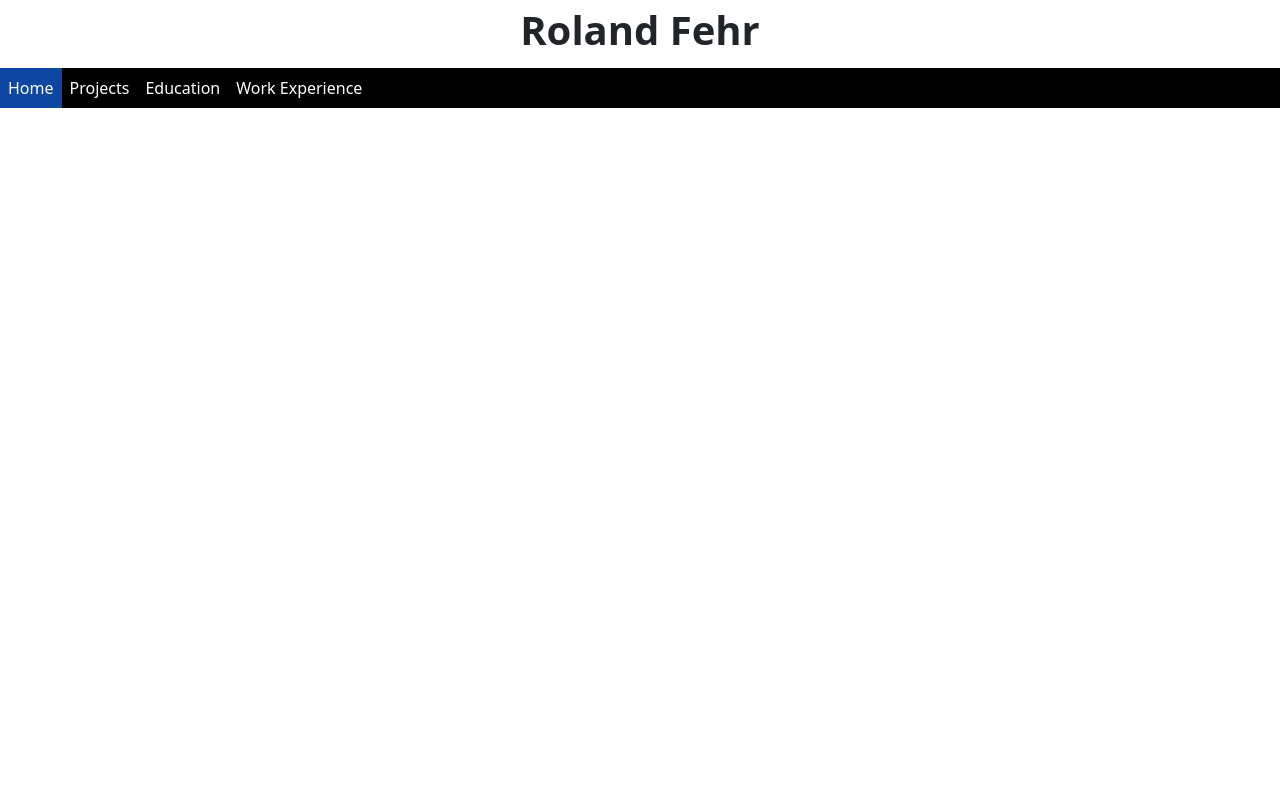
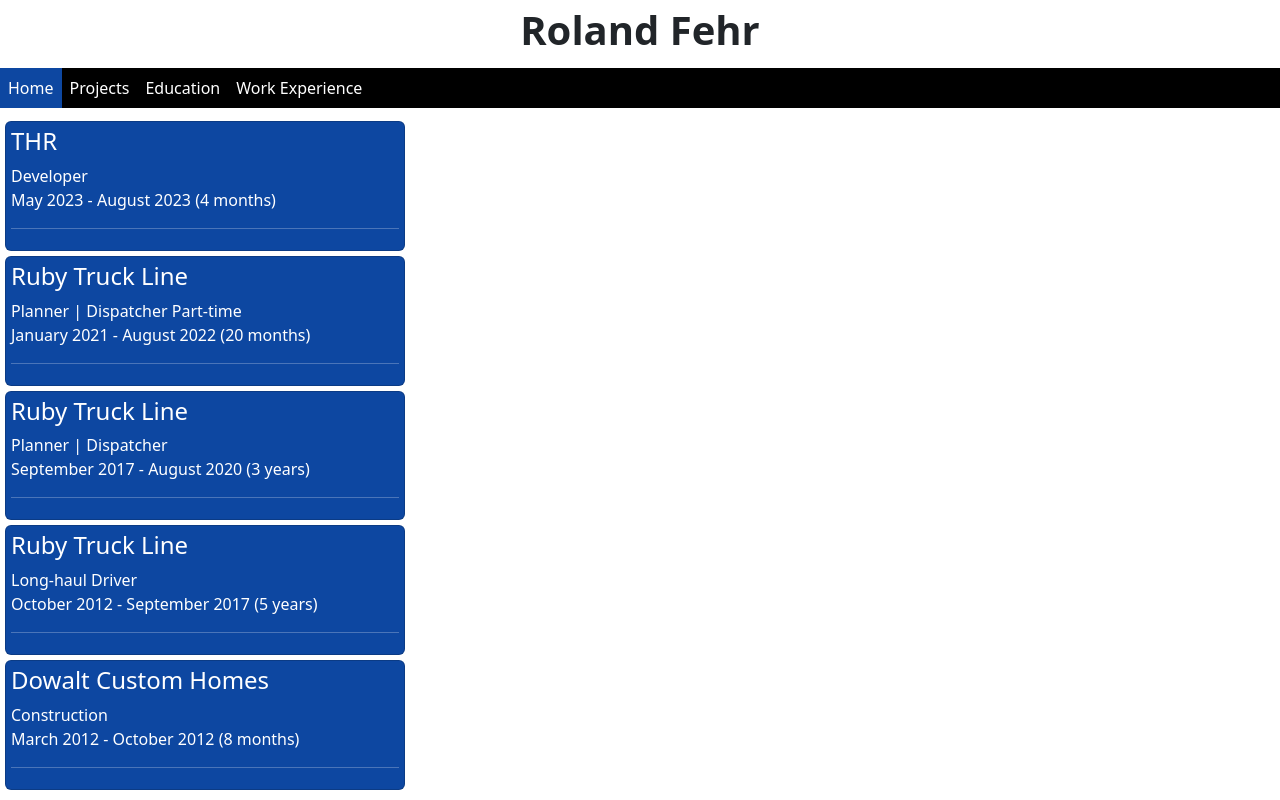
Before and after one commit to rfehr-creator/mySite, a React (Vite) app: page /workExperience in a window 1280 px wide. Built offline with nearby package versions, Linux system fonts and the light colour scheme.

Commit message:
Add scrollbar style and work experience

```diff
--- a/src/App.css
+++ b/src/App.css
@@ -0,0 +1,15 @@
+/* width */
+::-webkit-scrollbar {
+    width: 7px;
+    border-radius: 5px;
+  }
+
+  /* Track */
+  ::-webkit-scrollbar-track {
+    background: white;
+  }
+
+  /* Handle */
+  ::-webkit-scrollbar-thumb {
+    background: #0D47A1;
+  }
--- /dev/null
+++ b/src/components/Company.tsx
@@ -0,0 +1,36 @@
+import styled from "styled-components";
+import theme from "./../Theme";
+
+const Card = styled.div`
+  margin: 5px;
+  padding: 5px;
+  width: 400px;
+  background-color: ${theme.primary};
+  color: white;
+`;
+
+const CardHeader = styled.h4`
+`;
+
+interface Props {
+  company: string;
+  role: string;
+  start: string;
+  end: string;
+  length: string;
+}
+export const CompanyCard = ({ company, role, start, end, length }: Props) => {
+  return (
+    <Card className="card">
+      <CardHeader>{company}</CardHeader>
+      <div>{role}</div>
+      <div>
+        {start}
+        {" - "}
+        {end}
+        {" (" + length + ")"}
+      </div>
+      <hr className="hr"></hr>
+    </Card>
+  );
+};
--- a/src/components/ProjectCard.tsx
+++ b/src/components/ProjectCard.tsx
@@ -1,14 +1,15 @@
 import styled from "styled-components";
+import theme from './../Theme'
 
 const Card = styled.div`
   margin: 5px;
   padding: 5px;
-  background-color: black;
+  background-color: ${theme.primary};
   color: white;
 `;
 
-const CardHeader = styled.div`
-  font-size: 20px;
+const CardHeader = styled.h4`
+
 `;
 
 interface Props {
@@ -20,7 +21,7 @@ export const ProjectCard = ({ title, description }: Props) => {
     <Card className="card">
       <CardHeader>{title}</CardHeader>
       <hr className="hr"></hr>
-      <div hidden={true}>{description}</div>
+      <div hidden={false}>{description}</div>
     </Card>
   );
 };
--- a/src/pages/ProjectsPage.tsx
+++ b/src/pages/ProjectsPage.tsx
@@ -1,5 +1,7 @@
 import styled from "styled-components";
 import { ProjectCard } from "../components/ProjectCard";
+
+
 const Projects = styled.div`
   width: 400px;
 `;
@@ -12,25 +14,24 @@ interface Project {
 export const ProjectPage = () => {
   const projects: Project[] = [
     {
-      title: "Trailer Tracking Project",
-      description: "Hello Hello Hello Hello Hello Hello",
+      title: "Trailer Tracking",
+      description: " ",
     },
     {
       title: "Logbook Program",
-      description: "Hello Hello Hello Hello Hello Hello",
+      description: " ",
     },
     {
       title: "Custom PC",
-      description: "Hello Hello Hello Hello Hello Hello",
+      description: " ",
     },
   ];
   return (
-    <Projects hidden={true}>
+    <Projects>
       <ul className="list-group list-group-flush">
         {projects.map((x, index) => {
-          return <ProjectCard key={index} {...x} />;
+          return <ProjectCard key={index} {...x} />
         })}
-        ;
       </ul>
     </Projects>
   );
--- a/src/pages/WorkExperiencePage.tsx
+++ b/src/pages/WorkExperiencePage.tsx
@@ -1,3 +1,55 @@
-export const WorkExperiencePage = () =>{
-    return <div hidden={true}>Work Experience</div>
+import { CompanyCard } from "../components/Company";
+
+interface Work {
+  company: string;
+  start: string;
+  end: string;
+  role: string;
+  length: string;
 }
+export const WorkExperiencePage = () => {
+  const work: Work[] = [
+    {
+      company: "THR",
+      role: "Developer",
+      start: "May 2023",
+      end: "August 2023",
+      length: "4 months"
+    },
+    {
+        company: "Ruby Truck Line",
+        role: "Planner | Dispatcher Part-time",
+        start: "January 2021",
+        end: "August 2022",
+        length: "20 months"
+    },
+    {
+        company: "Ruby Truck Line",
+        role: "Planner | Dispatcher",
+        start: "September 2017",
+        end: "August 2020",
+        length: "3 years"
+    },
+    {
+        company: "Ruby Truck Line",
+        role: "Long-haul Driver",
+        start: "October 2012",
+        end: "September 2017",
+        length: "5 years"
+    },
+    {
+        company: "Dowalt Custom Homes",
+        role: "Construction",
+        start: "March 2012",
+        end: "October 2012",
+        length: "8 months"
+    },
+  ];
+  return (
+    <div>
+      {work.map((work) => {
+        return <CompanyCard {...work} />;
+      })}
+    </div>
+  );
+};
```
